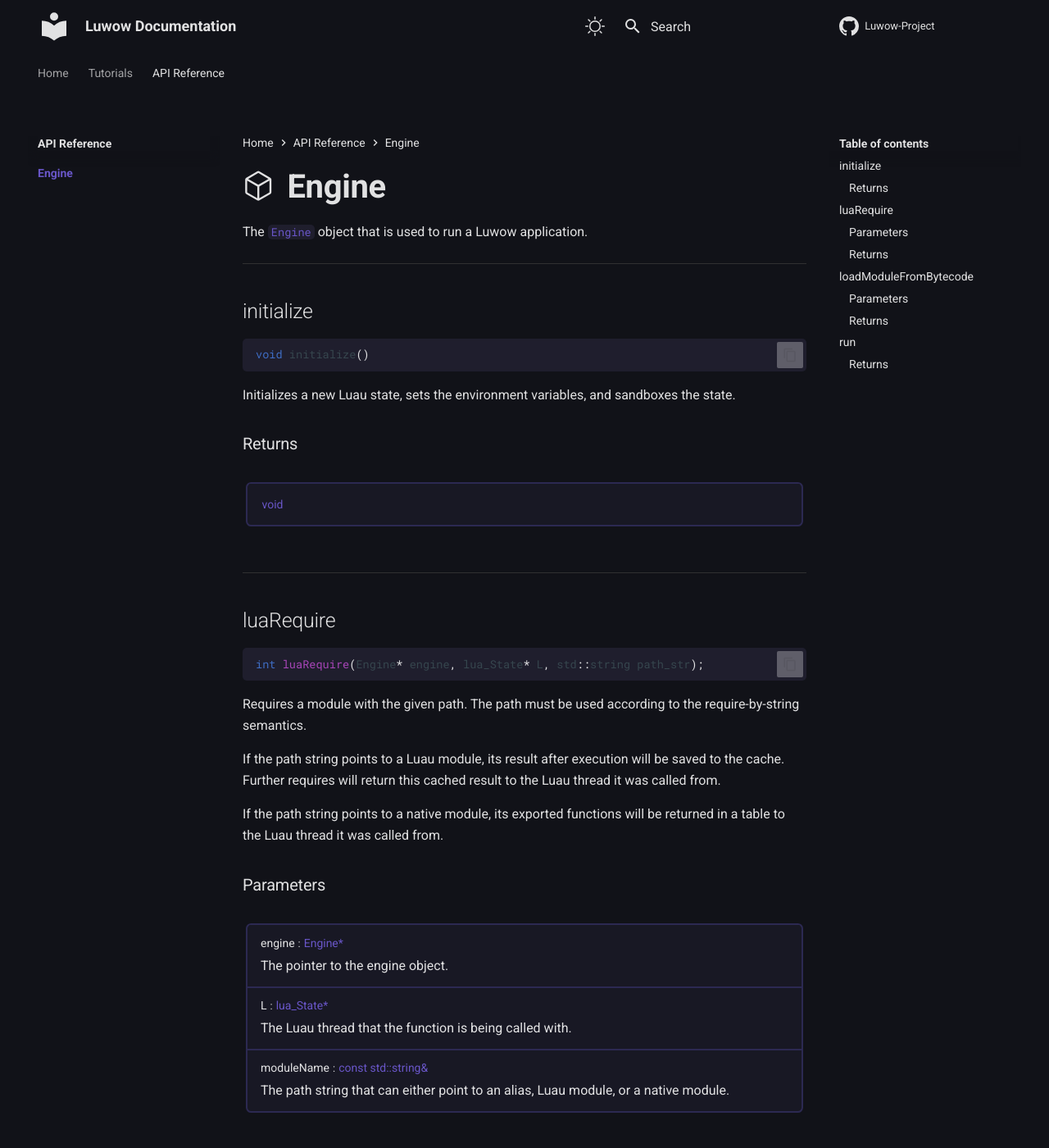
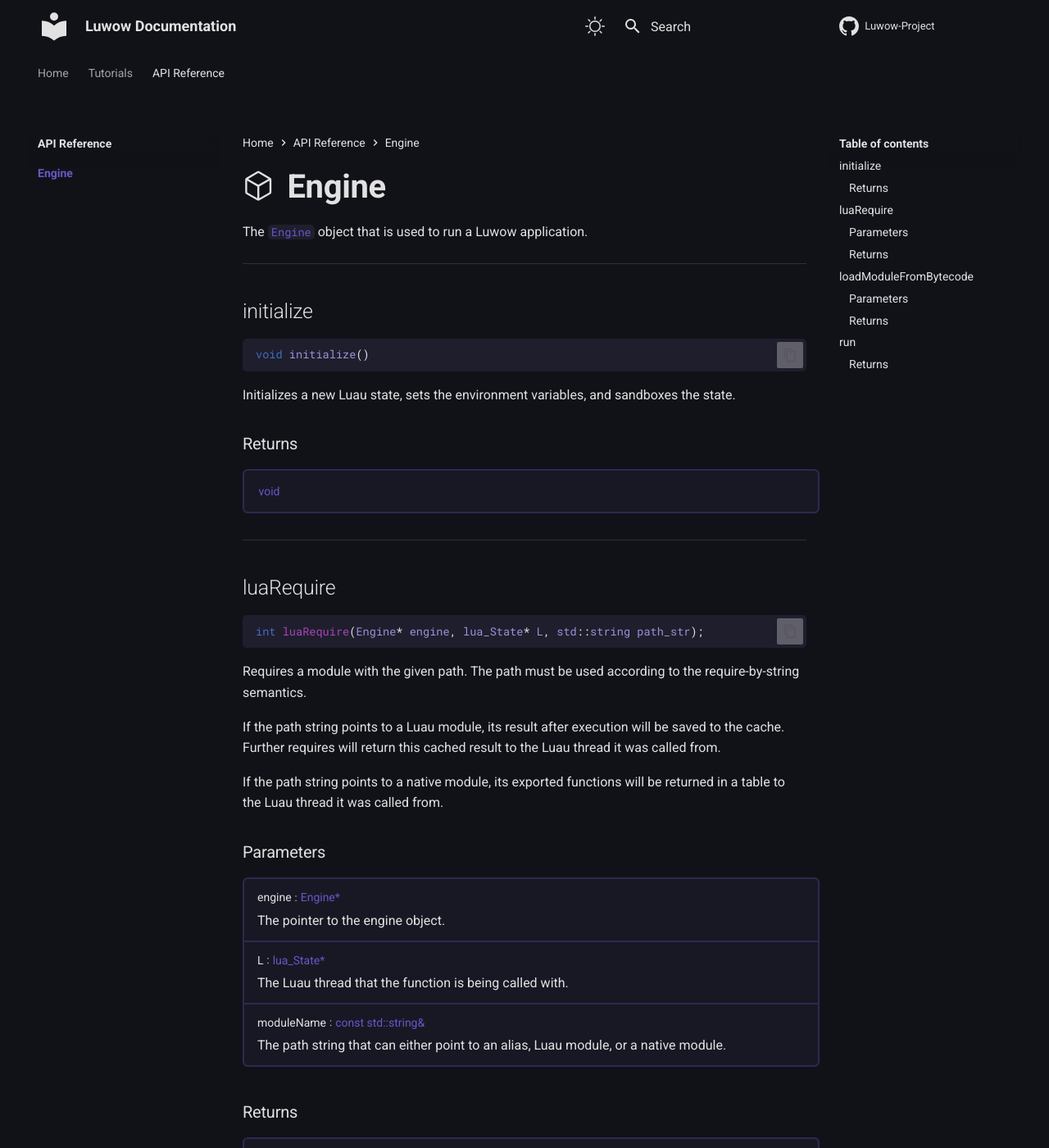
Before and after one commit to Luwow-Project/Documentation, an MkDocs documentation site: the page built from docs/api-reference/engine/index.md, in a window 1280 px wide and 1400 px high. Shown: the whole window at 82% size. Built offline with MkDocs 1.6.1 and Material for MkDocs 9.7.7, drawn with Linux system fonts in a browser that asks for light colours.

Commit message:
Update Documentation (12/12)

```diff
--- a/docs/css/code.css
+++ b/docs/css/code.css
@@ -1,5 +1,5 @@
 [data-md-color-scheme="luwowdoc-dark"] {
-    --md-code-fg-color: var(--code-fg-color-dark);
+    --md-code-fg-color: var(--code-fg-color-white);
     --md-code-bg-color: var(--code-bg-color-dark);
 
     --md-code-hl-color: #4287ff;
@@ -19,7 +19,7 @@
 }
 
 [data-md-color-scheme="luwowdoc-light"] {
-    --md-code-fg-color: var(--code-fg-color-white);
+    --md-code-fg-color: var(--code-fg-color-dark);
     --md-code-bg-color: var(--code-bg-color-white);
 
     --md-code-hl-color: #4287ff;
--- a/docs/css/theme.css
+++ b/docs/css/theme.css
@@ -96,9 +96,9 @@
 
 .md-typeset__table {
     width: 100%;
-    padding-left: 0.5em;
+    padding: 0 0 0 0.5em;
     margin-bottom: 0em;
-    padding: 0 0.5rem;
+    display: block;
 }
 
 .md-typeset :is(.admonition, details) > :is(.admonition-title, summary) {
@@ -140,3 +140,7 @@
 .md-path__item:not(:first-child):before {
     background-color: var(--md-default-fg-color);
 }
+
+.md-typeset h3:not(.api-summary-list-h3, .api-summary-section-h3) {
+    margin: 1em 0 .8em;
+}
```
